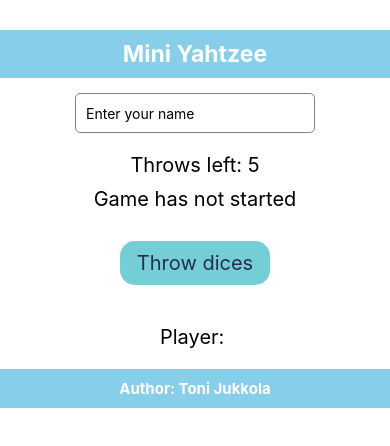
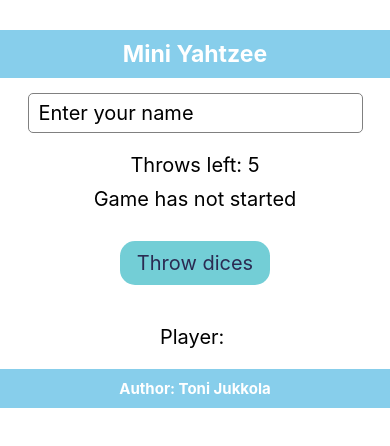
Before and after one commit to ToniJukkola/Yahtzee-game, a React Native app: screen / in a window 390 px wide. Shown: the top 446 px of the page. Built offline with nearby package versions, Linux system fonts and the light colour scheme.

Commit message:
input style changed

```diff
--- a/style/style.js
+++ b/style/style.js
@@ -30,6 +30,7 @@ export default StyleSheet.create({
     borderWidth: 1,
     borderRadius: 5,
     paddingHorizontal: 10,
+    fontSize: 20,
     marginBottom: 10
   },
   author: {
```
